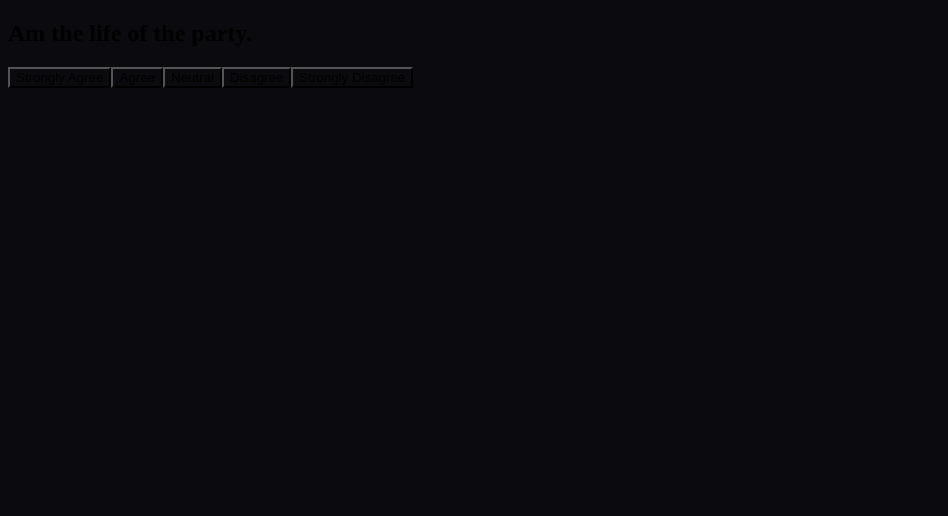
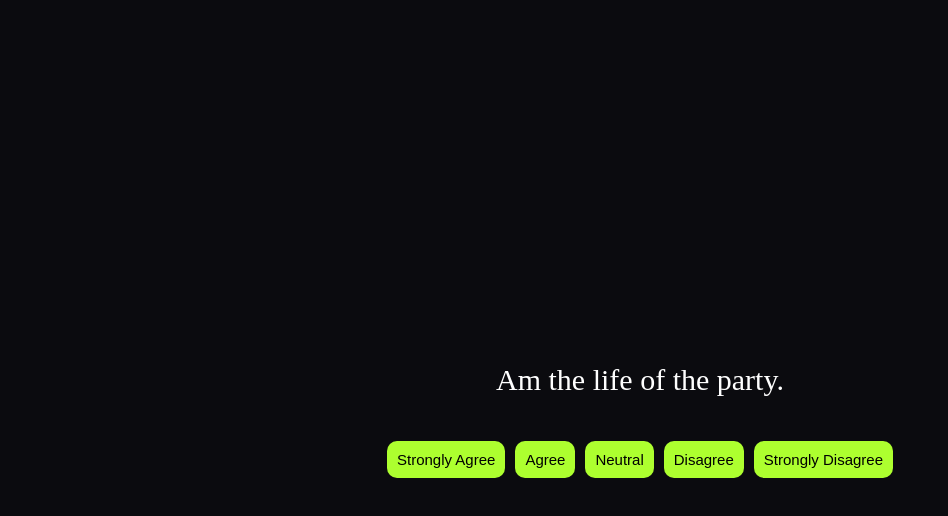
Before and after one commit to Mehranmir1750/MindMatrix, a React (Vite) app in the folder FrontEnd/: page / in a window 1280 px wide. Both pictures are taken after a click on the button "Start Quiz". Shown: the top 516 px of the page, without its empty margins (0-948 px from the left). Built offline with nearby package versions, Linux system fonts and the light colour scheme.

Commit message:
made changes to css

```diff
--- a/FrontEnd/src/styles/QuestionCard.css
+++ b/FrontEnd/src/styles/QuestionCard.css
@@ -1,4 +1,4 @@
-/* .question{
+.question{
     color: white;
     font-size: 30px;
     font-weight: 500;
@@ -35,7 +35,7 @@
     margin-top: 20px;
 
 
-} */
+}
 
 
 
```
